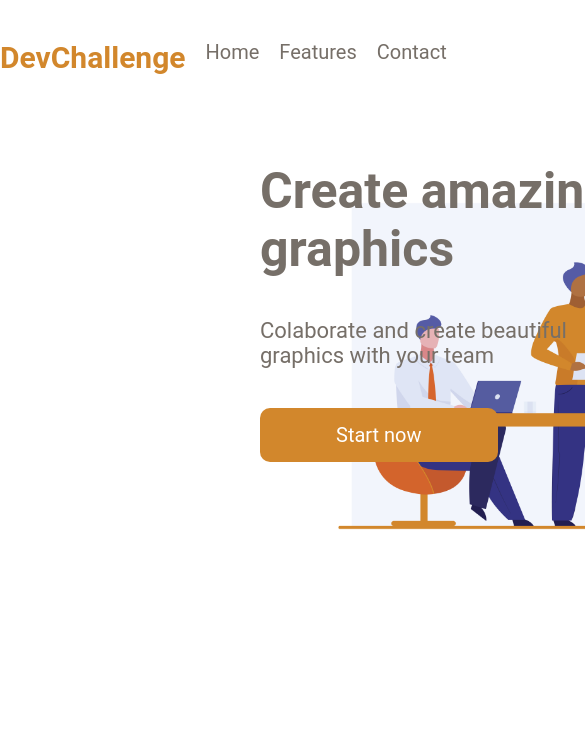
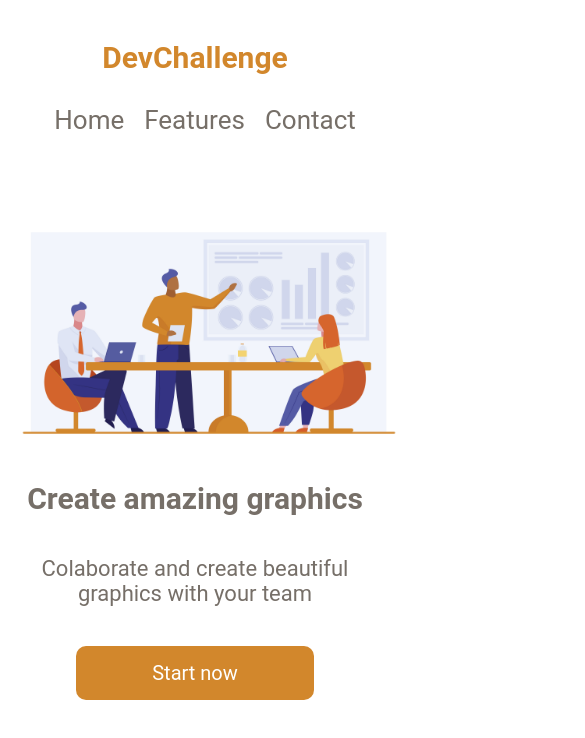
Before and after one commit to paulobrun0/AmazingGraph, a plain HTML site: page index.html in a window 390 px wide. Shown: the top 738 px of the page, 585 px wide, since content can reach past the window. Drawn offline with Linux system fonts and the light colour scheme.

Commit message:
reponsividade concluída

```diff
--- a/assets/style.css
+++ b/assets/style.css
@@ -96,3 +96,56 @@ img {
   height: auto;
   right: -14px;
 }
+
+@media (max-width: 1024px) {
+  header .cabecalho {
+    margin-top: 40px;
+    display: flex;
+    flex-direction: column;
+    align-items: center;
+  }
+
+  .container {
+    width: auto;
+  }
+
+  .nav-list {
+    margin-top: 30px;
+  }
+
+  .nav-list li a {
+    font-size: 26px;
+  }
+
+  .conteudo-principal .container {
+    margin-top: 80px;
+    flex-direction: column-reverse;
+    align-items: center;
+  }
+
+  .container img {
+    width: 100%;
+  }
+
+  .container-info {
+    text-align: center;
+    display: flex;
+    flex-direction: column;
+    justify-content: space-evenly;
+    align-items: center;
+    position: static;
+    z-index: 0;
+    left: 0;
+    top: 0;
+  }
+}
+
+@media (max-width: 424px) {
+  .container-info {
+    margin-top: 30px;
+  }
+  .conteudo-principal .container .titulo-principal {
+    font-size: 30px;
+    width: auto;
+  }
+}
```
